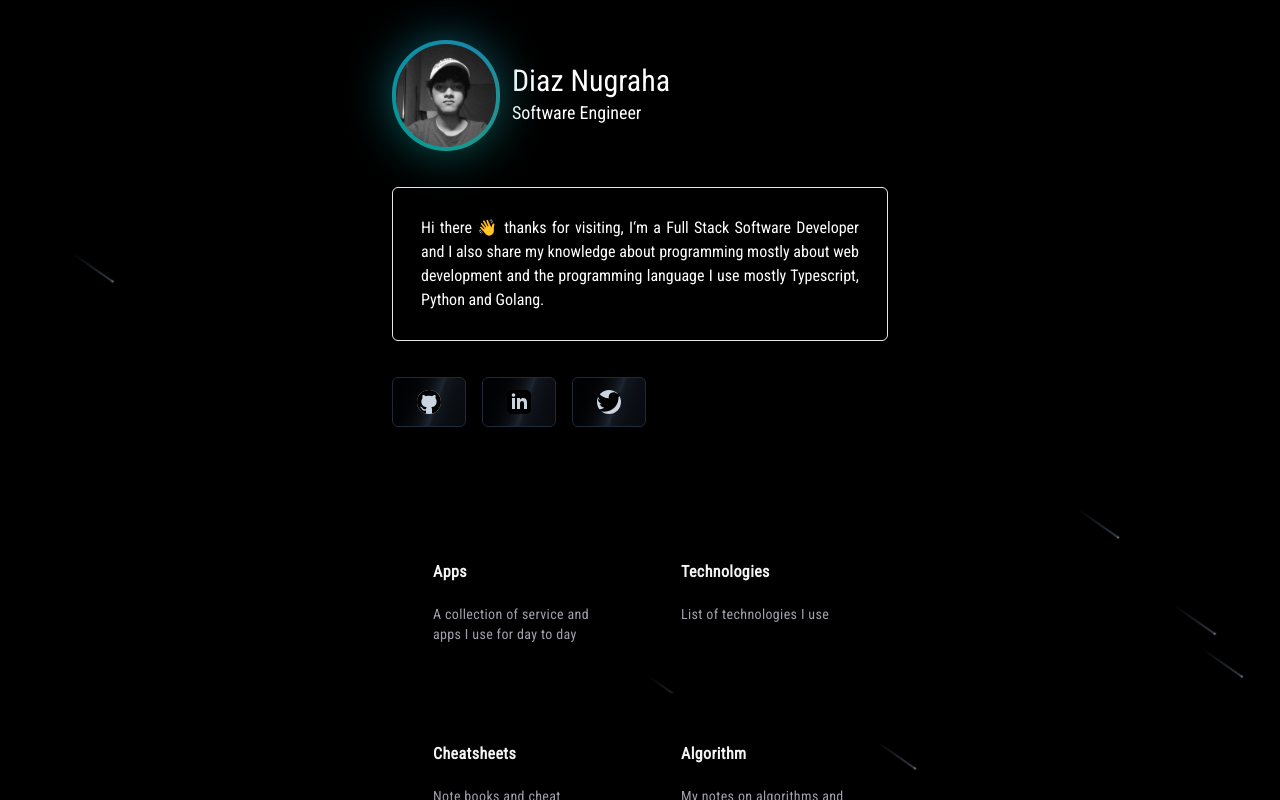
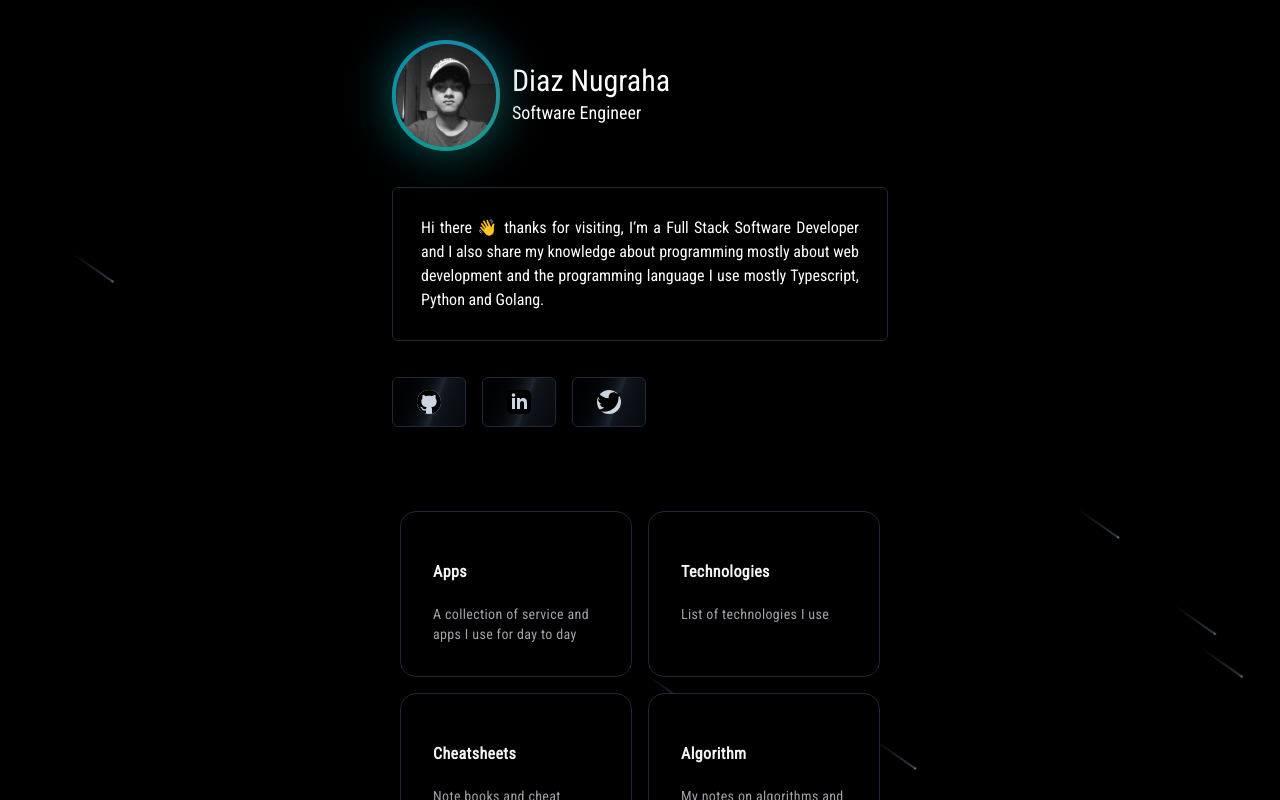
Before and after one commit to DiazNugraha/portofolio, a Next.js app: page / in a window 1280 px wide. Shown: the top 800 px of the page. Built offline with nearby package versions, Linux system fonts and the light colour scheme.

Commit message:
update: change border color

```diff
--- a/src/components/home/index.tsx
+++ b/src/components/home/index.tsx
@@ -69,7 +69,7 @@ export default function HomePage() {
             </div>
           </div>
 
-          <div className="bg-transparent border-[1px] w-full p-7 rounded-md">
+          <div className="bg-transparent border-[1px] border-slate-800 w-full p-7 rounded-md">
             <p className="text-justify">
               Hi there 👋 thanks for visiting, I&lsquo;m a Full Stack Software
               Developer and I also share my knowledge about programming mostly
--- a/src/components/ui/card-hover-effect.tsx
+++ b/src/components/ui/card-hover-effect.tsx
@@ -86,10 +86,11 @@ export const Card = ({
   return (
     <div
       className={cn(
-        "rounded-2xl h-full w-full p-4 overflow-hidden bg-black border border-transparent dark:border-white/[0.2] group-hover:border-slate-700 relative z-20",
+        "rounded-2xl h-full w-full p-4 overflow-hidden bg-black border border-transparent border-slate-800 group-hover:border-slate-700 relative z-20",
         className
       )}
     >
+      {/* dark:border-white/[0.2] */}
       {link ? (
         <a href={link} target="_blank" className="relative z-50">
           {content}
```
